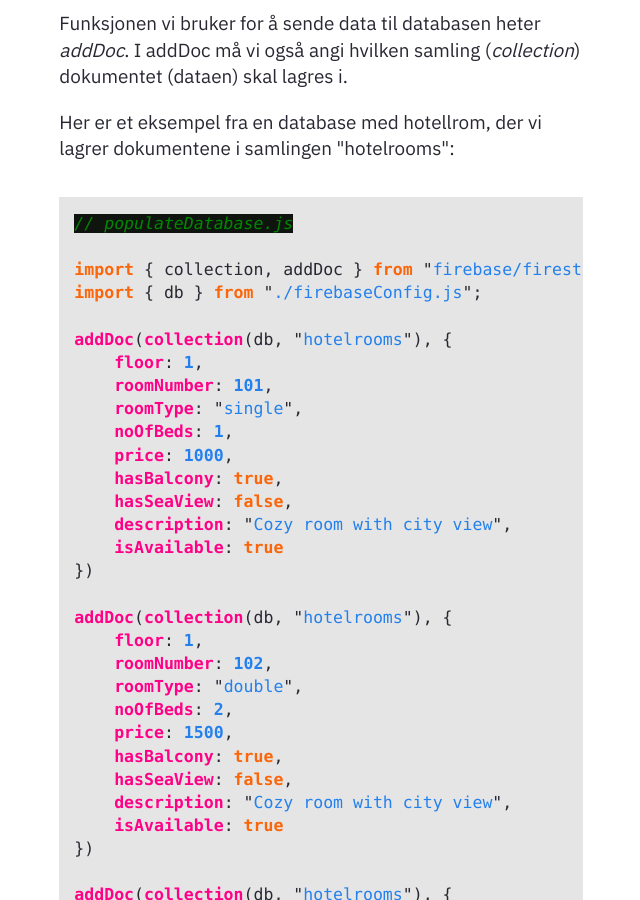
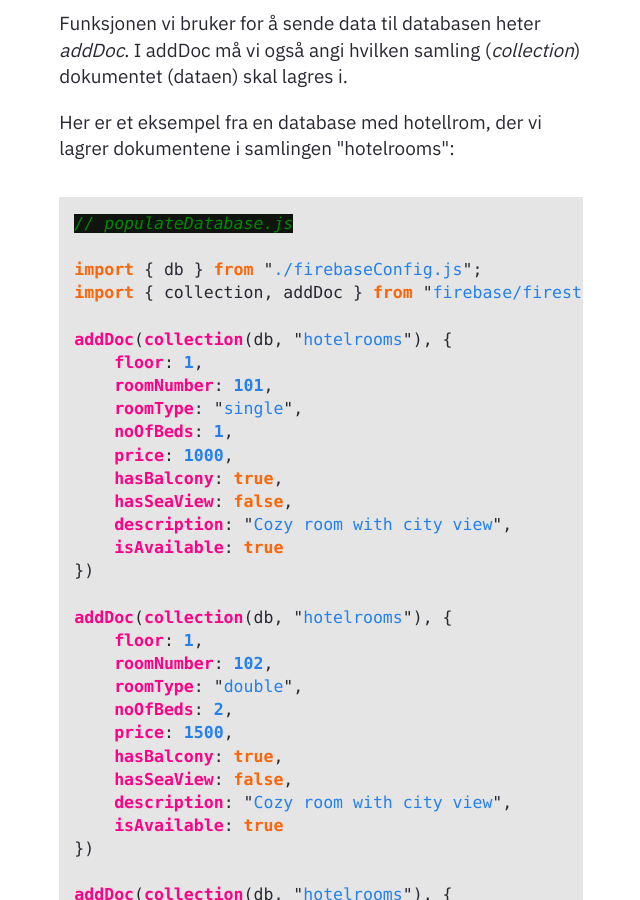
Before and after one commit to Cha-IM/cha-im.github.io, a Jekyll site: the page built from _notes/Public/Utvikling/Firebase/Firebase cheat sheet.md, in a window 1280 px wide and 900 px high, scrolled down 2294 px. Shown: the whole window, without its empty margins (319-959 px from the left). Built offline with Jekyll 4.4.1, drawn with Linux system fonts in a browser that asks for light colours; some of the changed text lies outside the part shown.

Commit message:
TRFK-811339 2026-4-7:15:10:4

````diff
--- a/_notes/Public/Utvikling/Firebase/Firebase cheat sheet.md
+++ b/_notes/Public/Utvikling/Firebase/Firebase cheat sheet.md
@@ -60,6 +60,7 @@ import { db } from "./firebaseConfig.js"
 ```
 
 
+
 <h2 id="to">Hvordan legger jeg inn data i Firebase-databasen min?</h2>
 
 Det går an å legge inn data i databasen via Firebase-konsollen, men det er litt upraktisk og tidkrevende. Den enkleste måten er å opprette en fil som du kaller *populateDatabase.js*. I denne filen legger du inn kode for å sende data til databasen.
@@ -71,8 +72,8 @@ Her er et eksempel fra en database med hotellrom, der vi lagrer dokumentene i sa
 ```js
 // populateDatabase.js
 
+import { db } from "./firebaseConfig.js";
 import { collection, addDoc } from "firebase/firestore";
-import { db } from "./firebaseConfig.js";
 
 addDoc(collection(db, "hotelrooms"), {
     floor: 1,
@@ -159,8 +160,8 @@ Her er hele koden for å hente data og skrive den ut på nettsiden:
 // main.js
 
 import './style.css'
+import { db } from "./firebaseConfig.js";
 import { getDocs, collection, query, where, orderBy } from "firebase/firestore";
-import { db } from "./firebaseConfig.js";
 
 const app = document.querySelector("#app");
 
````
